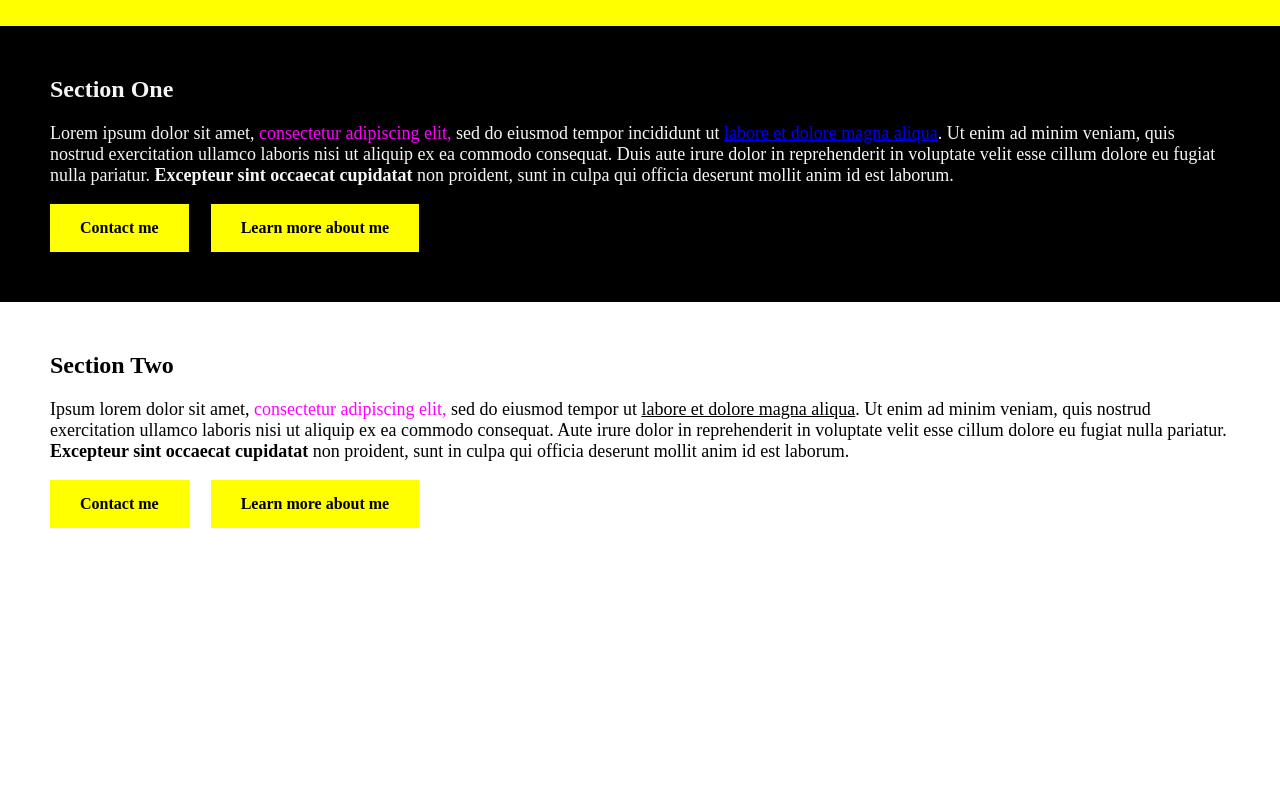
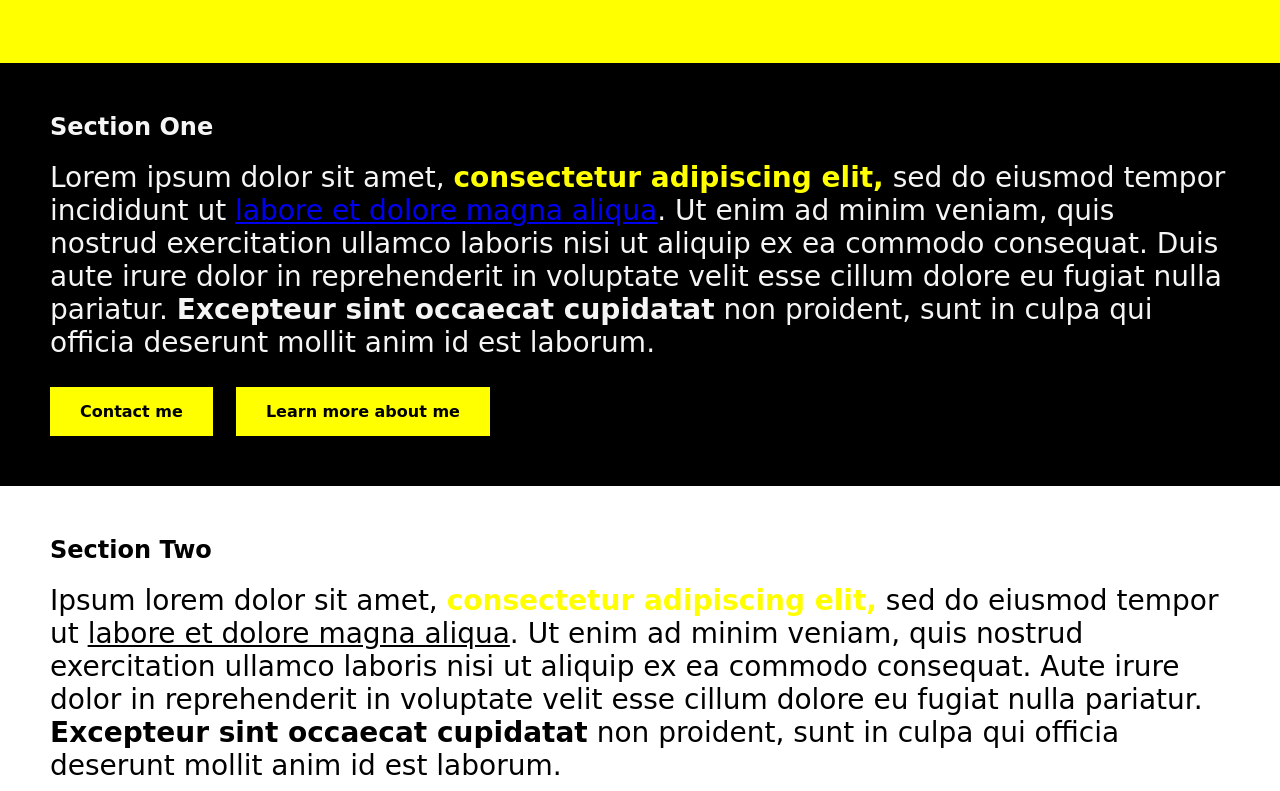
Before and after one commit to jeng200/generic-webpage, a plain HTML site: page index.html in a window 1280 px wide. Shown: the part 117-908 px from the top of the page. Before the commit the page ends 800 px from the top, so only its background shows below. Drawn offline with Linux system fonts and the light colour scheme.

Commit message:
Refactor code to minimize repetition.

```diff
--- a/index.css
+++ b/index.css
@@ -1,5 +1,6 @@
 body {
   margin: 0;
+  font-family: 'Abril Fatface', cursive;
 }
 
 h1, h2, p {
@@ -7,11 +8,11 @@ h1, h2, p {
 }
 
 h1 {
-  font-size: 24px;
+  font-size: 44px;
 }
 
 p {
-  font-size: 18px;
+  font-size: 28px;
 }
 
 header, section {
@@ -29,10 +30,11 @@ header {
 }
 
 .text-accent {
-  color: fuchsia;
+  color: yellow;
+  font-weight: bold;
 }
 
-.btn-yellow {
+.btn {
   background: yellow;
   color: black;
   padding: 15px 30px;
@@ -43,12 +45,12 @@ header {
   font-weight: bold;
 }
 
-.btn-yellow:hover {
+.btn-accent:hover {
   background: whitesmoke;
   color: black
 }
 
-.section-two .btn-yellow:hover {
+.btn-dark:hover {
   background: black;
   color: whitesmoke;
 }
@@ -58,5 +60,5 @@ header {
 }
 
 a:hover, a:focus {
-  color: darkgreen;
+  color: yellow;
 }
--- a/index.html
+++ b/index.html
@@ -5,7 +5,9 @@
   <meta http-equiv="X-UA-Compatible" content="IE=edge">
   <meta name="viewport" content="width=device-width, initial-scale=1.0">
   <title>Generic Webpage</title>
+  <link rel="preconnect" href="https://fonts.googleapis.com">
   <link href="index.css" rel="stylesheet">
+
 </head>
 <body>
   <header>
@@ -14,14 +16,14 @@
   <section class="section-one">
     <h2>Section One</h2>
     <p>Lorem ipsum dolor sit amet, <span class="text-accent">consectetur adipiscing elit,</span> sed do eiusmod tempor incididunt ut <a href="#">labore et dolore magna aliqua</a>. Ut enim ad minim veniam, quis nostrud exercitation ullamco laboris nisi ut aliquip ex ea commodo consequat. Duis aute irure dolor in reprehenderit in voluptate velit esse cillum dolore eu fugiat nulla pariatur. <strong>Excepteur sint occaecat cupidatat</strong> non proident, sunt in culpa qui officia deserunt mollit anim id est laborum.</p>
-      <a class="btn-yellow" href="#">Contact me</a>
-      <a class="btn-yellow" href="#">Learn more about me</a>
+      <a class="btn btn-accent" href="#">Contact me</a>
+      <a class="btn btn-accent" href="#">Learn more about me</a>
   </section>
   <section class="section-two">
     <h2>Section Two</h2>
     <p>Ipsum lorem dolor sit amet, <span class="text-accent">consectetur adipiscing elit,</span> sed do eiusmod tempor ut <a class="section-two-link" href="#">labore et dolore magna aliqua</a>. Ut enim ad minim veniam, quis nostrud exercitation ullamco laboris nisi ut aliquip ex ea commodo consequat. Aute irure dolor in reprehenderit in voluptate velit esse cillum dolore eu fugiat nulla pariatur. <strong>Excepteur sint occaecat cupidatat</strong> non proident, sunt in culpa qui officia deserunt mollit anim id est laborum.</p>
-      <a class="btn-yellow" href="#">Contact me</a>
-      <a class="btn-yellow" href="#">Learn more about me</a>
+      <a class="btn btn-dark" href="#">Contact me</a>
+      <a class="btn btn-dark" href="#">Learn more about me</a>
   </section>
 </body>
 </html>
```
Also changed, not shown: 1 other file.
